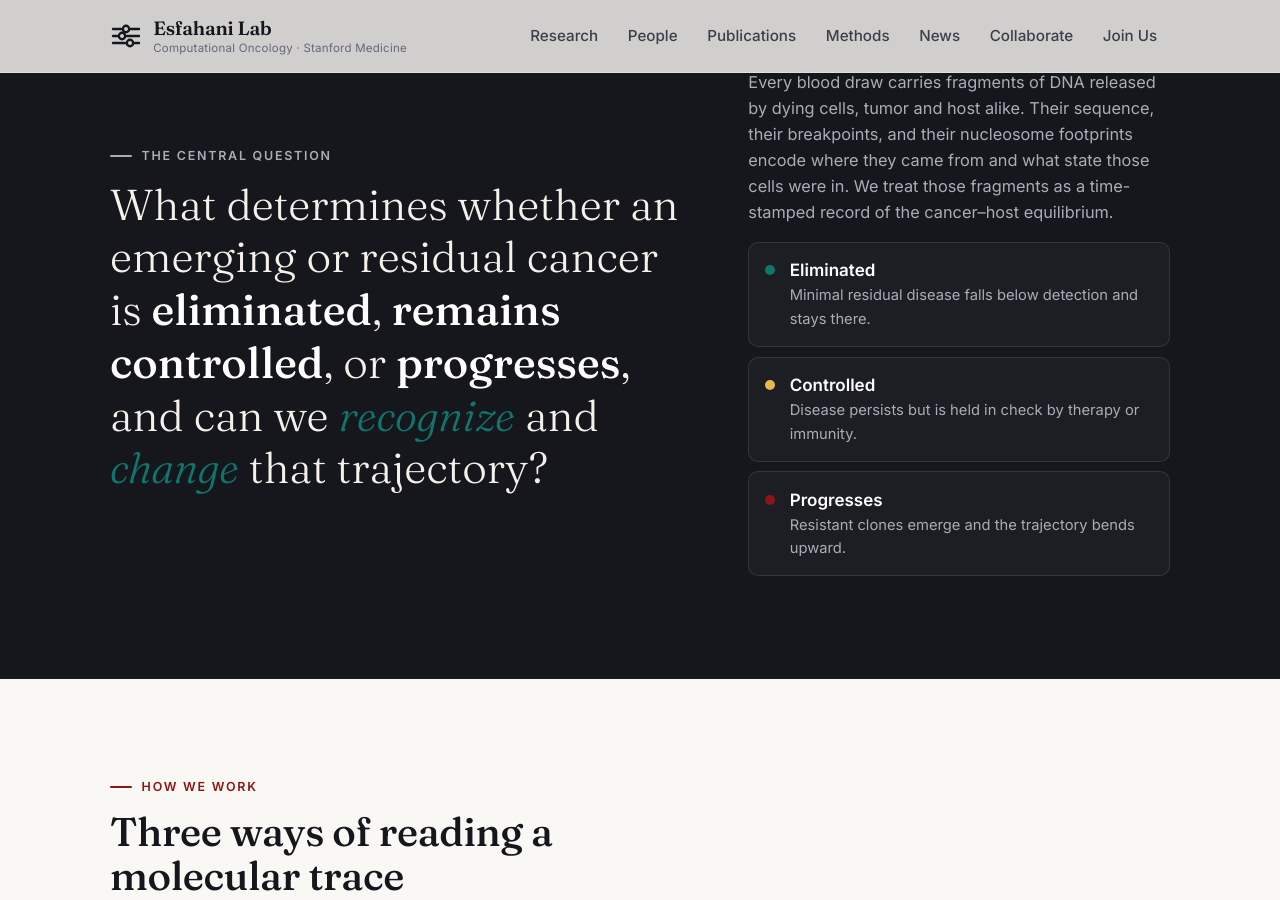
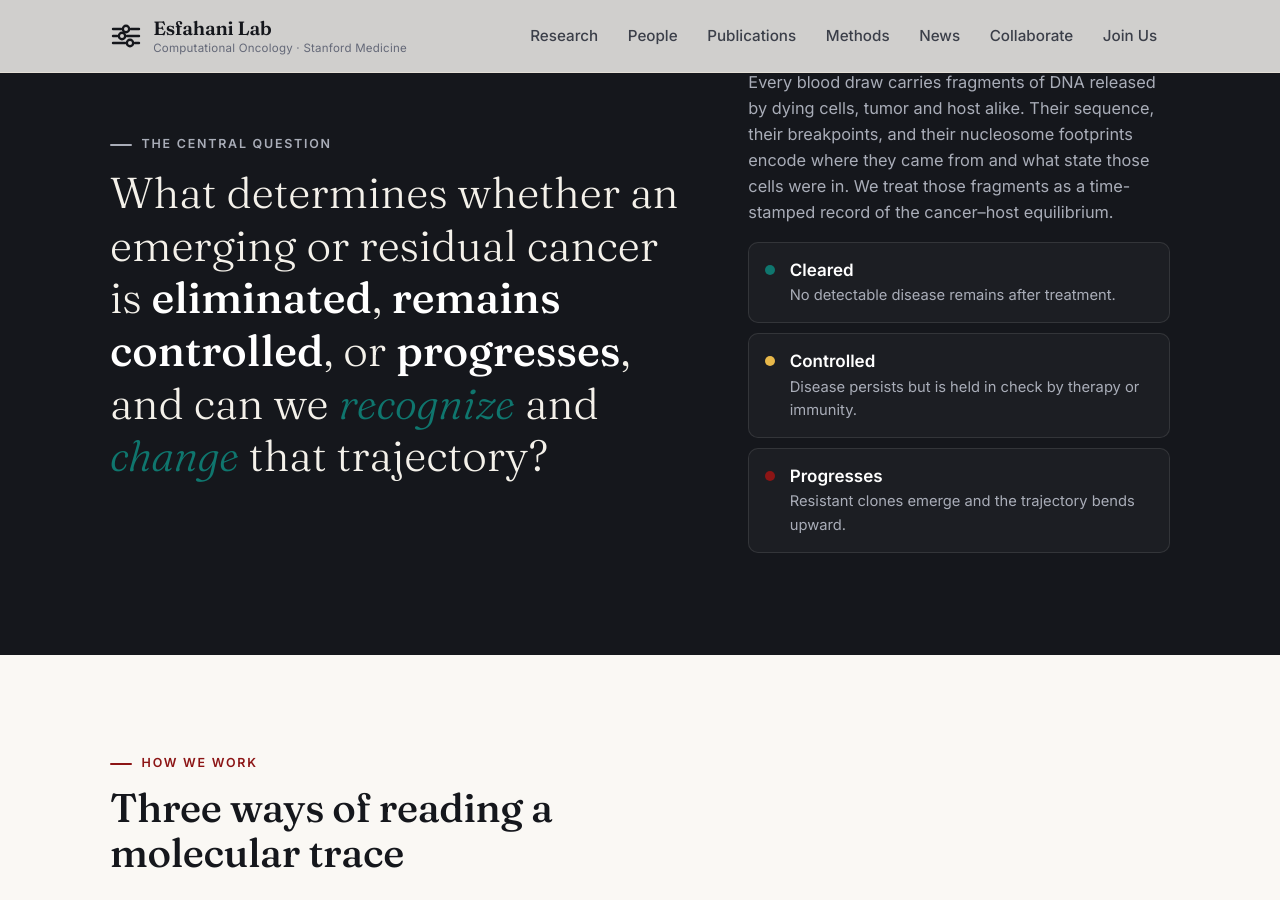
Before and after one commit to esfahanilab/esfahanilab.github.io, a Jekyll site: the page built from index.html, in a window 1280 px wide and 900 px high, scrolled down 1089 px. Built offline with Jekyll 4.4.1, drawn with Linux system fonts in a browser that asks for light colours.

Commit message:
Replace 'Eliminated' trajectory label with 'Cleared'
Co-Authored-By: Claude Fable 5.1 <noreply@anthropic.com>

```diff
--- a/index.html
+++ b/index.html
@@ -30,7 +30,7 @@ permalink: /
     <div>
       <p class="band-note">Every blood draw carries fragments of DNA released by dying cells, tumor and host alike. Their sequence, their breakpoints, and their nucleosome footprints encode where they came from and what state those cells were in. We treat those fragments as a time-stamped record of the cancer–host equilibrium.</p>
       <ul class="trajectory">
-        <li style="--dot: var(--signal)"><div><b>Eliminated</b><span>Minimal residual disease falls below detection and stays there.</span></div></li>
+        <li style="--dot: var(--signal)"><div><b>Cleared</b><span>No detectable disease remains after treatment.</span></div></li>
         <li style="--dot: #e8b84a"><div><b>Controlled</b><span>Disease persists but is held in check by therapy or immunity.</span></div></li>
         <li style="--dot: var(--accent)"><div><b>Progresses</b><span>Resistant clones emerge and the trajectory bends upward.</span></div></li>
       </ul>
--- a/research.html
+++ b/research.html
@@ -8,7 +8,7 @@ description: Research themes of the Esfahani Lab — cell-free DNA fragmentomics
 <div class="wrap page-head">
   <p class="eyebrow">Research</p>
   <h1>Reading the molecular record of cancer and its host</h1>
-  <p class="lede">Our work is organized around one question: how much of a cell's identity, functional state, and history survives in the molecules it leaves behind, and what does that record tell us about whether a cancer will be eliminated, controlled, or progress? Each theme below attacks a piece of that question.</p>
+  <p class="lede">Our work is organized around one question: how much of a cell's identity, functional state, and history survives in the molecules it leaves behind, and what does that record tell us about whether a cancer will be cleared, controlled, or progress? Each theme below attacks a piece of that question.</p>
 </div>
 
 <section style="padding-top:0">
```
